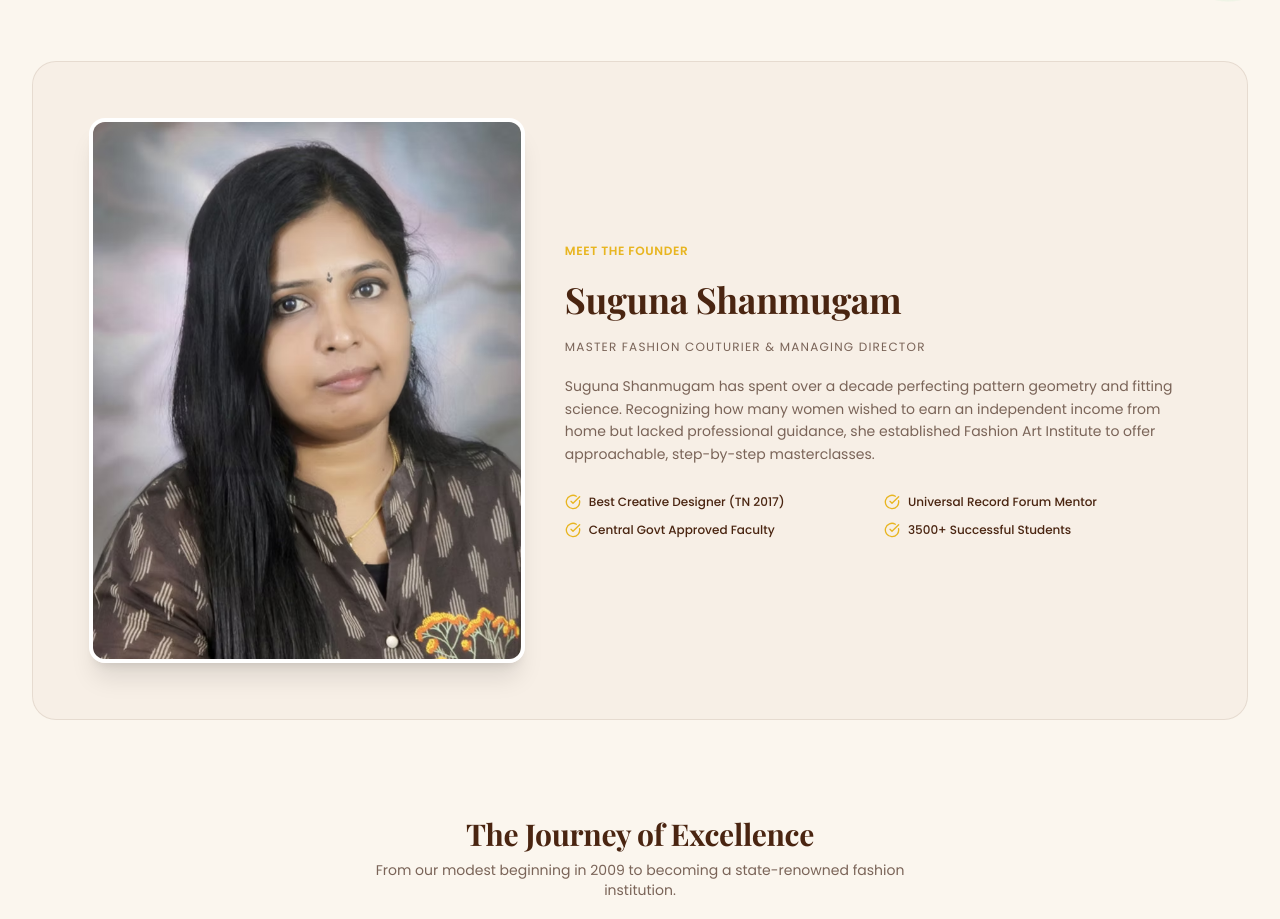
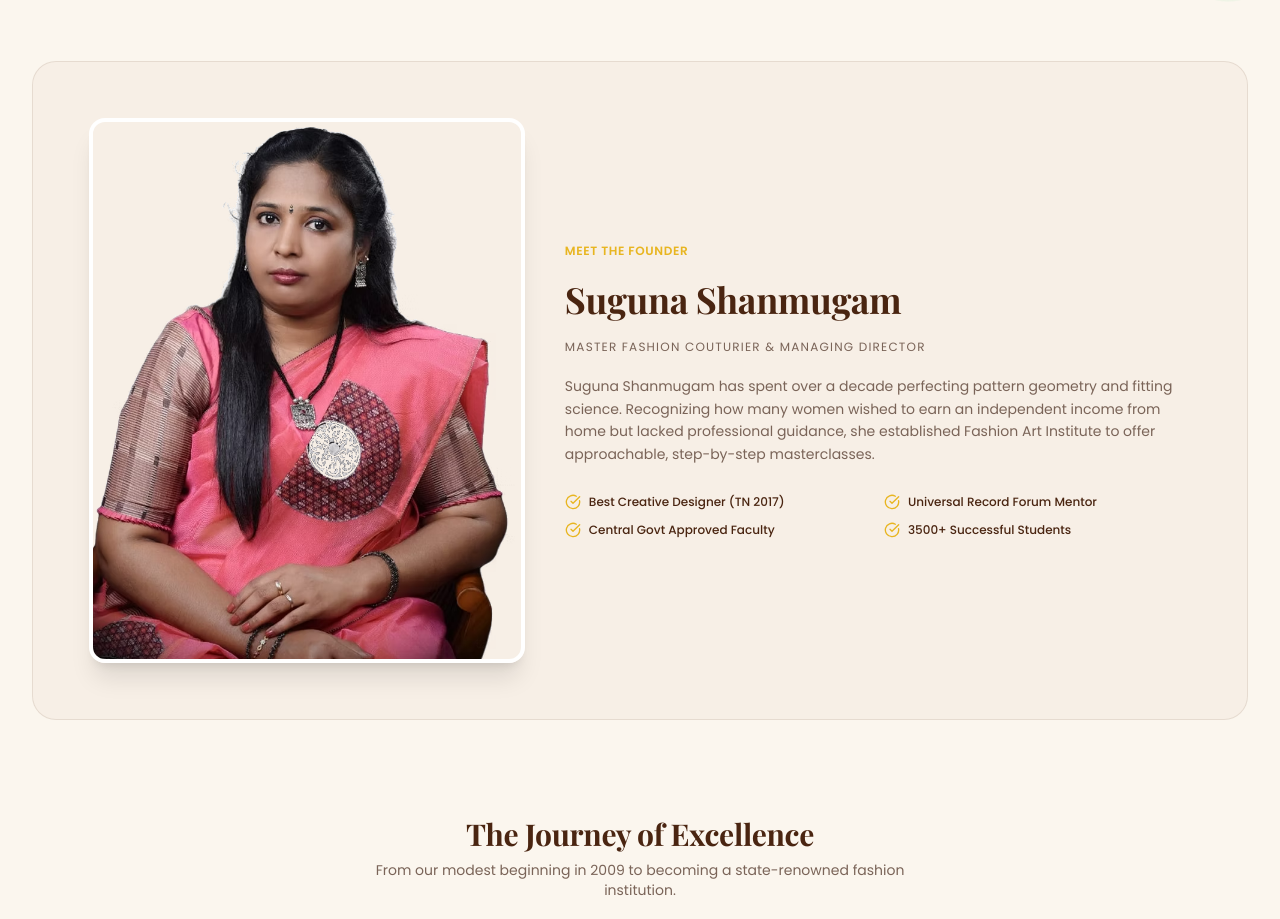
Before and after one commit to kishore-lang/fashionart, a Next.js app: page /about in a window 1280 px wide. Shown: the part 800-1719 px from the top of the page. Built offline with nearby package versions, Linux system fonts and the light colour scheme; no server answers; a web font is replaced by a local one.

Commit message:
feat: add traditional saree portrait of Founder Suguna Shanmugam to About, Achievements and Admin

```diff
--- a/app/about/page.tsx
+++ b/app/about/page.tsx
@@ -121,8 +121,8 @@ export default function AboutPage() {
             <div className="lg:col-span-5 relative">
               <div className="aspect-[4/5] rounded-2xl overflow-hidden shadow-xl border-4 border-white relative">
                 <Image
-                  src="/images/client_founder.png"
-                  alt="Suguna Shanmugam"
+                  src="/images/founder_saree.png"
+                  alt="Suguna Shanmugam - Founder & Managing Director"
                   fill
                   className="object-cover object-top"
                   priority
--- a/components/admin/AdminHeader.tsx
+++ b/components/admin/AdminHeader.tsx
@@ -73,11 +73,21 @@ export function AdminHeader({ adminName, adminEmail }: AdminHeaderProps) {
 
         {/* User Badge & Actions */}
         <div className="flex items-center gap-3 sm:gap-4">
-          <div className="text-right hidden sm:block">
-            <div className="text-xs font-semibold text-[#FBF6EE]">
-              {adminName}
+          <div className="flex items-center gap-2.5">
+            <div className="w-9 h-9 rounded-full overflow-hidden border-2 border-[#E8B520] shadow-sm relative shrink-0">
+              <Image
+                src="/images/founder_saree.png"
+                alt="Suguna Shanmugam"
+                fill
+                className="object-cover object-top"
+              />
             </div>
-            <div className="text-[11px] text-[#E8B520]">{adminEmail}</div>
+            <div className="text-right hidden sm:block">
+              <div className="text-xs font-semibold text-[#FBF6EE]">
+                {adminName}
+              </div>
+              <div className="text-[11px] text-[#E8B520]">{adminEmail}</div>
+            </div>
           </div>
 
           <Link
--- a/data/seedPhase2.ts
+++ b/data/seedPhase2.ts
@@ -100,7 +100,7 @@ export const SEED_ACHIEVEMENTS: AchievementSeedItem[] = [
     badge: "State Honour",
     description:
       "Founder Suguna Shanmugam received the State Honour for innovative pattern cutting formulas and pioneering accessible fashion education for female homemakers.",
-    imageUrl: "https://images.unsplash.com/photo-1573496359142-b8d87734a5a2?auto=format&fit=crop&w=1200&q=80",
+    imageUrl: "/images/founder_saree.png",
   },
   {
     id: "a3",
```
Also changed, not shown: public/images/founder_saree.png (added).
